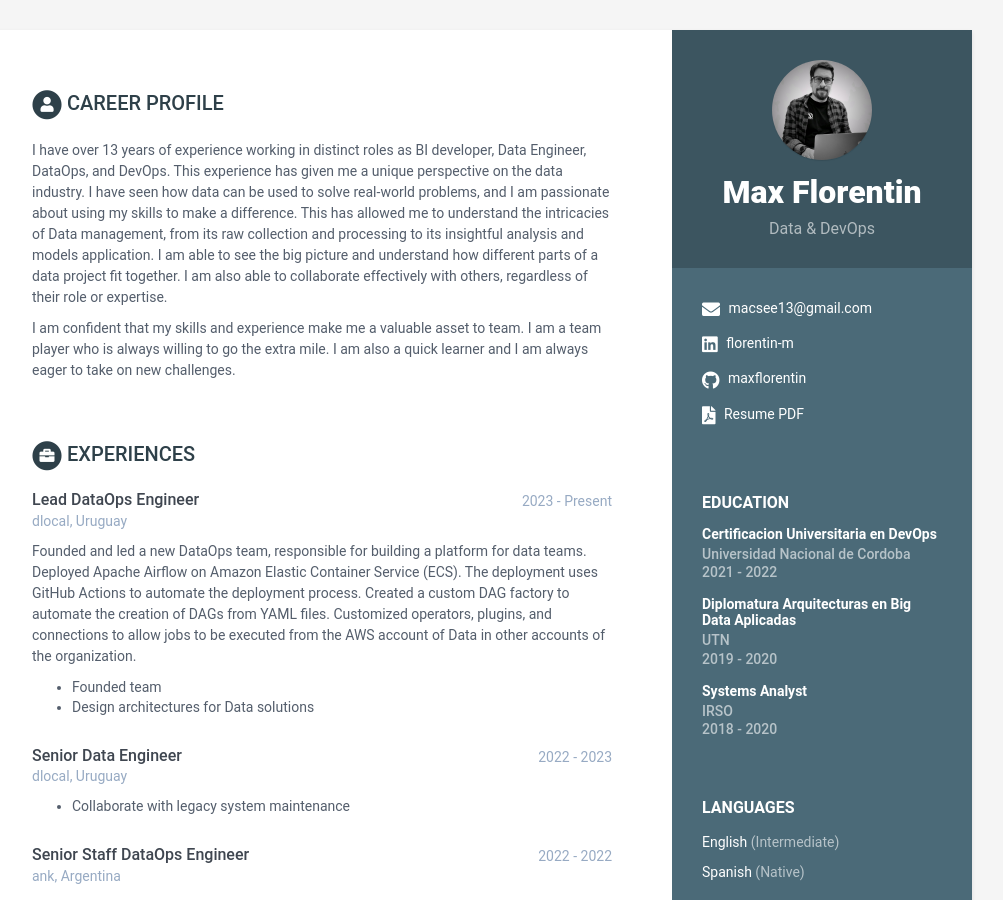
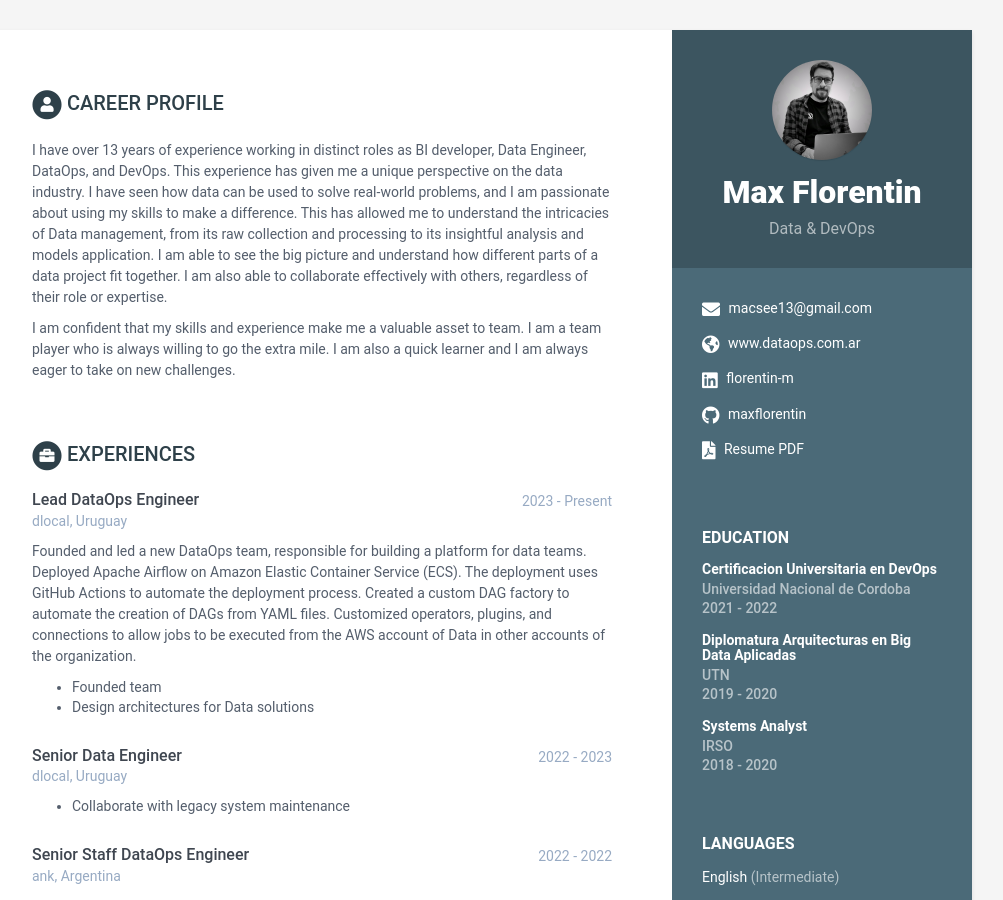
Before and after one commit to macs-devops/max-dataops, a Jekyll site: the page built from index.html, in a window 1280 px wide and 900 px high. Shown: the whole window, without its empty margins (168-1171 px from the left). Built offline with Jekyll 4.4.1, drawn with Linux system fonts in a browser that asks for light colours.

Commit message:
edit url

```diff
--- a/_config.yml
+++ b/_config.yml
@@ -2,7 +2,7 @@
 
 # Site Settings
 title: Max Florentin
-url: ''
+url: 'www.dataops.com.ar'
 
 #change it according to your repository name
 # disabling since we are using a custom domain
--- a/_data/data.yml
+++ b/_data/data.yml
@@ -9,7 +9,7 @@ sidebar:
 
     email: macsee13@gmail.com
     citizenship:
-    website:  #do not add http://
+    website: www.dataops.com.ar
     linkedin: florentin-m
     github: maxflorentin
     telegram: # add your nickname without '@' sign
```
